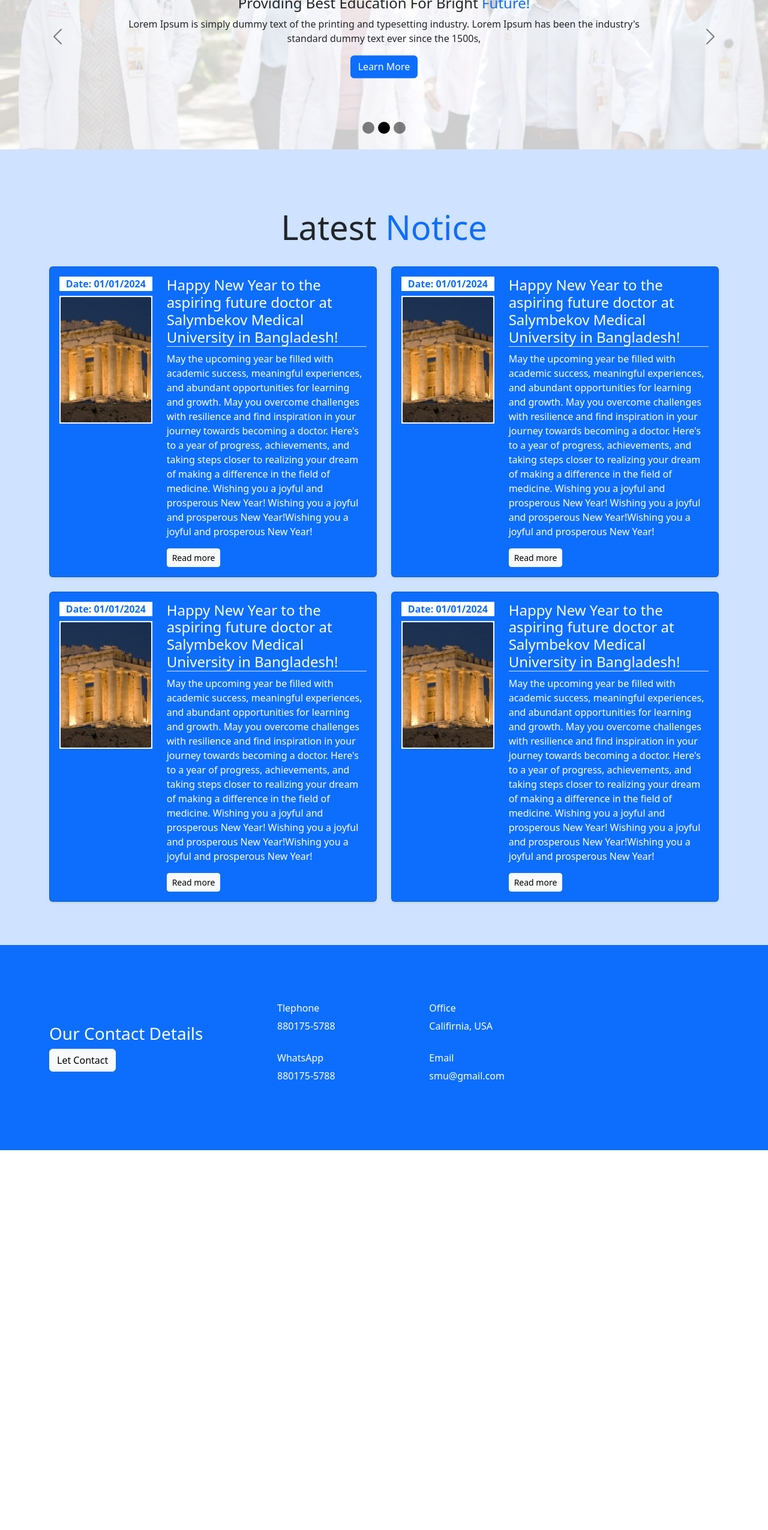
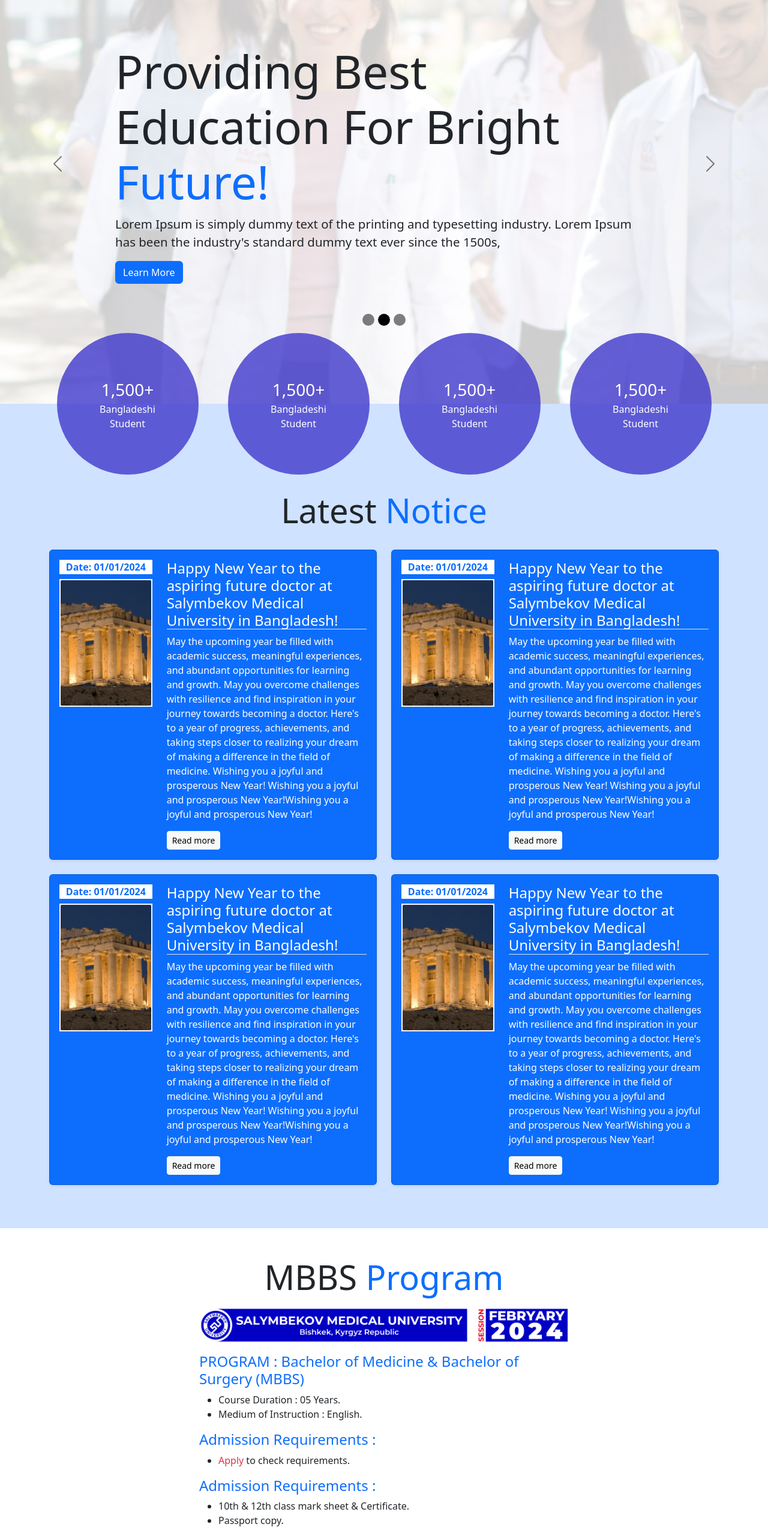
Before and after one commit to asif-daffodil/frontend, a React (Vite) app: page / in a window 1280 px wide. Shown: the part 234-2784 px from the top of the page at 60% size. Before the commit the page ends 2151 px from the top, so only its background shows below. Built offline with nearby package versions, Linux system fonts and the light colour scheme.

Commit message:
adjust slider

```diff
--- a/package.json
+++ b/package.json
@@ -13,6 +13,7 @@
     "bootstrap": "^5.3.2",
     "react": "^18.2.0",
     "react-bootstrap": "^2.10.0",
+    "react-countup": "^6.5.0",
     "react-dom": "^18.2.0",
     "react-router-dom": "^6.21.3"
   },
--- /dev/null
+++ b/src/Components/HomeComponents/Count/Count.css
@@ -0,0 +1,20 @@
+.counter{
+    width: 236px;
+    height: 236px;
+    border-radius: 50%;
+    background: #4039CCCC;
+    display: flex;
+    flex-direction: column;
+    justify-content: center;
+    align-items: center;
+    margin-top: -118px;
+    position: relative;
+    z-index: 10;
+    margin-bottom: -118px;
+}
+
+.countNumber{
+    &::after{
+        content: "+";
+    }
+}
--- /dev/null
+++ b/src/Components/HomeComponents/Count/Count.jsx
@@ -0,0 +1,41 @@
+import CountUp from "react-countup";
+import "./Count.css";
+
+const Count = () => {
+    return (
+        <div className="container d-none d-lg-block ">
+            <div className="row">
+                <div className="col-md-3 d-flex justify-content-center">
+                    <div className="counter text-white text-center">
+                        <CountUp end={1500} duration={1} className="fs-3 countNumber" />
+                        <div>Bangladeshi</div>
+                        <div>Student</div>
+                    </div>
+                </div>
+                <div className="col-md-3 d-flex justify-content-center">
+                    <div className="counter text-white text-center">
+                        <CountUp end={1500} duration={1} className="fs-3 countNumber" />
+                        <div>Bangladeshi</div>
+                        <div>Student</div>
+                    </div>
+                </div>
+                <div className="col-md-3 d-flex justify-content-center">
+                    <div className="counter text-white text-center">
+                        <CountUp end={1500} duration={1} className="fs-3 countNumber" />
+                        <div>Bangladeshi</div>
+                        <div>Student</div>
+                    </div>
+                </div>
+                <div className="col-md-3 d-flex justify-content-center">
+                    <div className="counter text-white text-center">
+                        <CountUp end={1500} duration={1} className="fs-3 countNumber" />
+                        <div>Bangladeshi</div>
+                        <div>Student</div>
+                    </div>
+                </div>
+            </div>
+        </div>
+    );
+};
+
+export default Count;
--- a/src/Components/HomeComponents/HomeSlider/HomeSlider.css
+++ b/src/Components/HomeComponents/HomeSlider/HomeSlider.css
@@ -1,3 +1,17 @@
+.carousel-item{
+    height: 100vh;
+    min-height: 350px;
+}
+
+.carousel-item img{
+    position: absolute;
+    top: 0;
+    left: 0;
+    min-height: 350px;
+    width: 100%;
+    height: 100%;
+    object-fit: cover;
+}
 .carousel-indicators [data-bs-target] {
     width: 20px;
     height: 20px;
@@ -8,4 +22,17 @@
 .carousel-caption{
     bottom: 50%;
     transform: translateY(50%);
+    text-align: left;
 }
+
+.carousel-caption > h4{
+    font-size: 6vw;
+}
+
+.carousel-caption > p{
+    font-size: 1.6vw;
+}
+
+.carousel-indicators{
+    bottom: 13%;
+}
--- a/src/Components/HomeComponents/LatestNotice/LatestNotice.jsx
+++ b/src/Components/HomeComponents/LatestNotice/LatestNotice.jsx
@@ -3,7 +3,7 @@
 const LatestNotice = () => {
     return (
         <div className="container-fluid bg-primary-subtle pt-5">
-            <div className="container py-5">
+            <div className="container py-5 mt-5">
                 <div className="row">
                     <div className="col-md-12 mb-4">
                         <h2 className="display-4 text-center">Latest <span className="text-primary">Notice</span></h2>
--- /dev/null
+++ b/src/Components/HomeComponents/MBBSProgram/MBBSProgram.jsx
@@ -0,0 +1,48 @@
+import { Link } from "react-router-dom";
+import MBBSBanner from "../../../images/mbbsBanner.png";
+
+const MBBSProgram = () => {
+    return (
+        <div className="container-fluid py-5">
+            <div className="row">
+                <div className="col-md-12">
+                    <h3 className="text-center display-4 mb-3">MBBS <span className="text-primary">Program</span></h3>
+                </div>
+            </div>
+            <div className="row">
+                <div className="col-md-6 m-auto mb-3">
+                    <img src={MBBSBanner} alt="" className="img-fluid" />
+                </div>
+            </div>
+            <div className="row">
+                <div className="col-md-6 m-auto ">
+                    <h4 className="text-primary">
+                        PROGRAM : Bachelor of Medicine & Bachelor of Surgery (MBBS)
+                    </h4>
+                    <ul>
+                        <li>Course Duration : 05 Years.</li>
+                        <li>Medium of Instruction : English.</li>
+                    </ul>
+                    <h4 className="text-primary">
+                        Admission Requirements :
+                    </h4>
+                    <ul>
+                        <li><span className="text-danger">Apply</span> to check requirements.</li>
+                    </ul>
+                    <h4 className="text-primary">
+                        Admission Requirements :
+                    </h4>
+                    <ul>
+                        <li>10th & 12th class mark sheet & Certificate.</li>
+                        <li>Passport copy.</li>
+                        <li>Passport size photo (white background)</li>
+                    </ul>
+                    <Link to="/apply" className="btn btn-danger me-3">Apply For Admission</Link>
+                    <Link to="/apply" className="btn btn-primary">View More</Link>
+                </div>
+            </div>
+        </div>
+    );
+};
+
+export default MBBSProgram;
--- a/src/Pages/Home/Home.jsx
+++ b/src/Pages/Home/Home.jsx
@@ -1,12 +1,16 @@
+import Count from "../../Components/HomeComponents/Count/Count";
 import HomeSlider from "../../Components/HomeComponents/HomeSlider/HomeSlider";
 import LatestNotice from "../../Components/HomeComponents/LatestNotice/LatestNotice";
+import MBBSProgram from "../../Components/HomeComponents/MBBSProgram/MBBSProgram";
 
 
 const Home = () => {
     return (
         <div>
             <HomeSlider />
+            <Count />
             <LatestNotice />
+            <MBBSProgram />
         </div>
     );
 };
```
Also changed, not shown: src/images/mbbsBanner.png (added), 1 other file (tests, documents, lock files or other folders).
